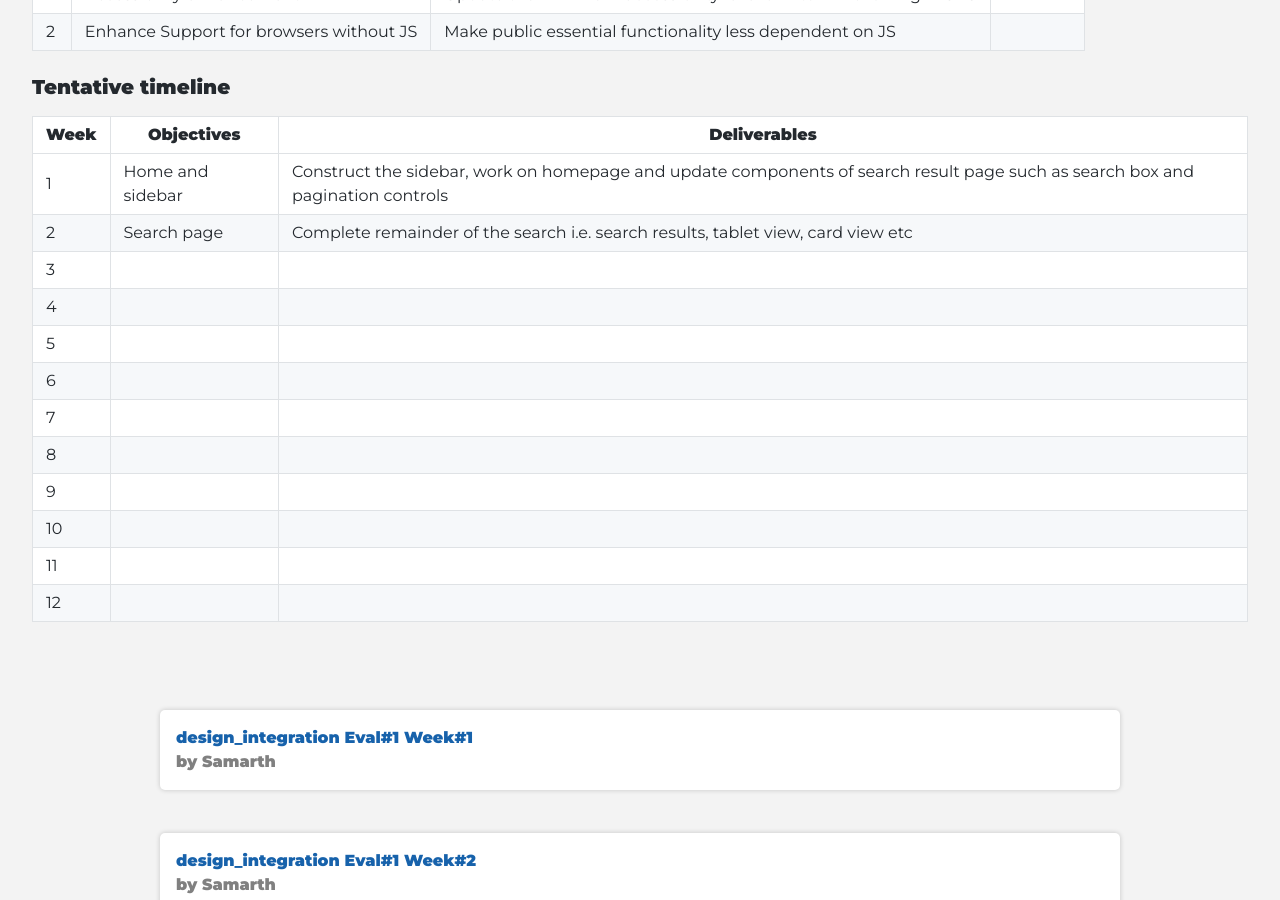
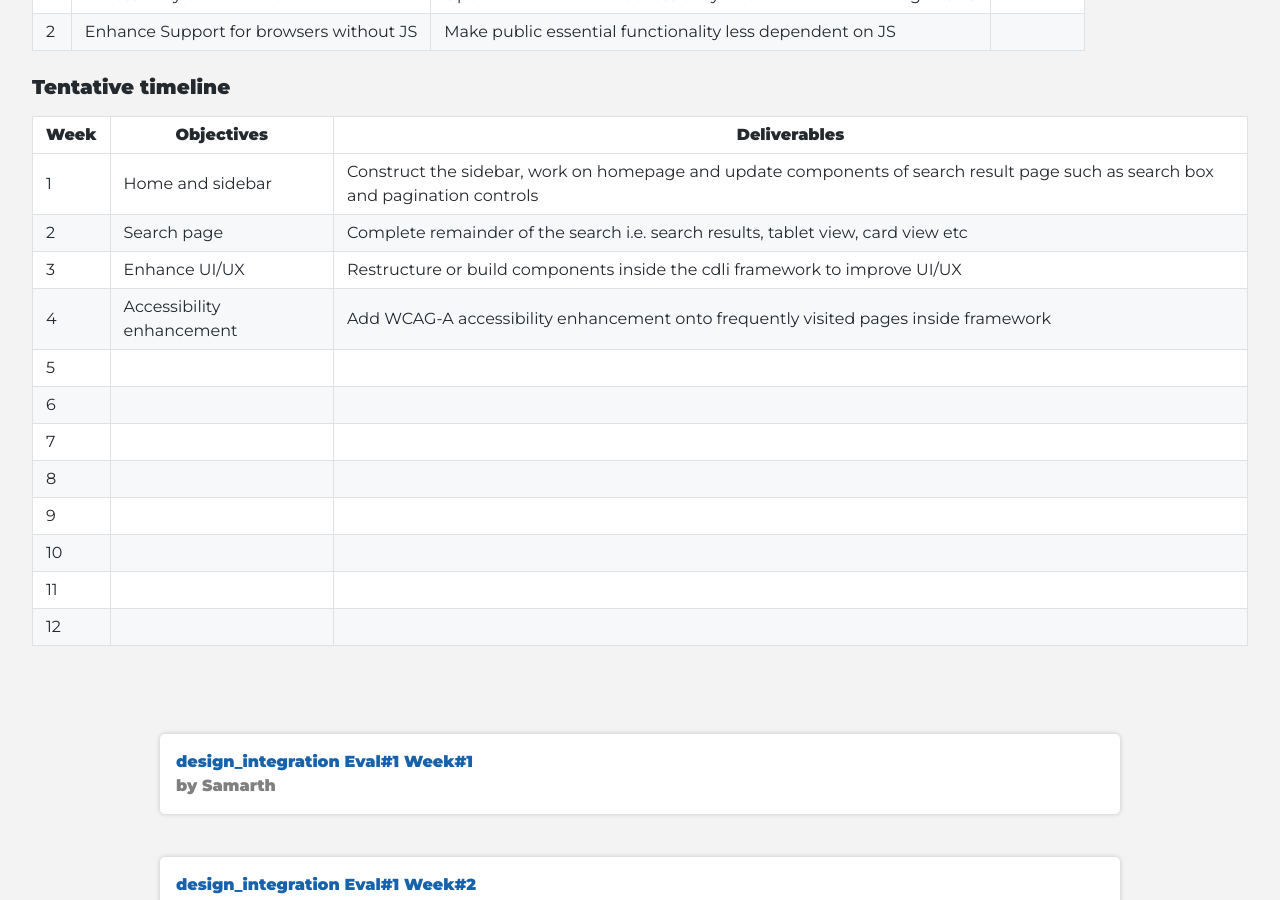
Before and after one commit to cdli-gh/blog, a Jekyll site: the page built from _blog/gsoc20/design_integration/index.md, in a window 1280 px wide and 900 px high, scrolled down 955 px. Built offline with Jekyll 4.4.1, drawn with Linux system fonts in a browser that asks for light colours; Markdown is read by kramdown in place of the engine named in the settings.

Commit message:
Update index.md

```diff
--- a/_blog/gsoc20/design_integration/index.md
+++ b/_blog/gsoc20/design_integration/index.md
@@ -33,8 +33,8 @@ Objectives are separated in two categories: essential and additional, they are a
 |---|---|---|
 |1|Home and sidebar | Construct the sidebar, work on homepage and update components of search result page such as search box and pagination controls  |
 |2|Search page  | Complete remainder of the search i.e. search results, tablet view, card view etc  |
-|3|   |   |
-|4|   |   |
+|3|Enhance UI/UX | Restructure or build components inside the cdli framework to improve UI/UX    |
+|4|Accessibility enhancement   | Add WCAG-A accessibility enhancement onto frequently visited pages inside framework  |
 |5|   |   |
 |6|   |   |
 |7|   |   |
```
